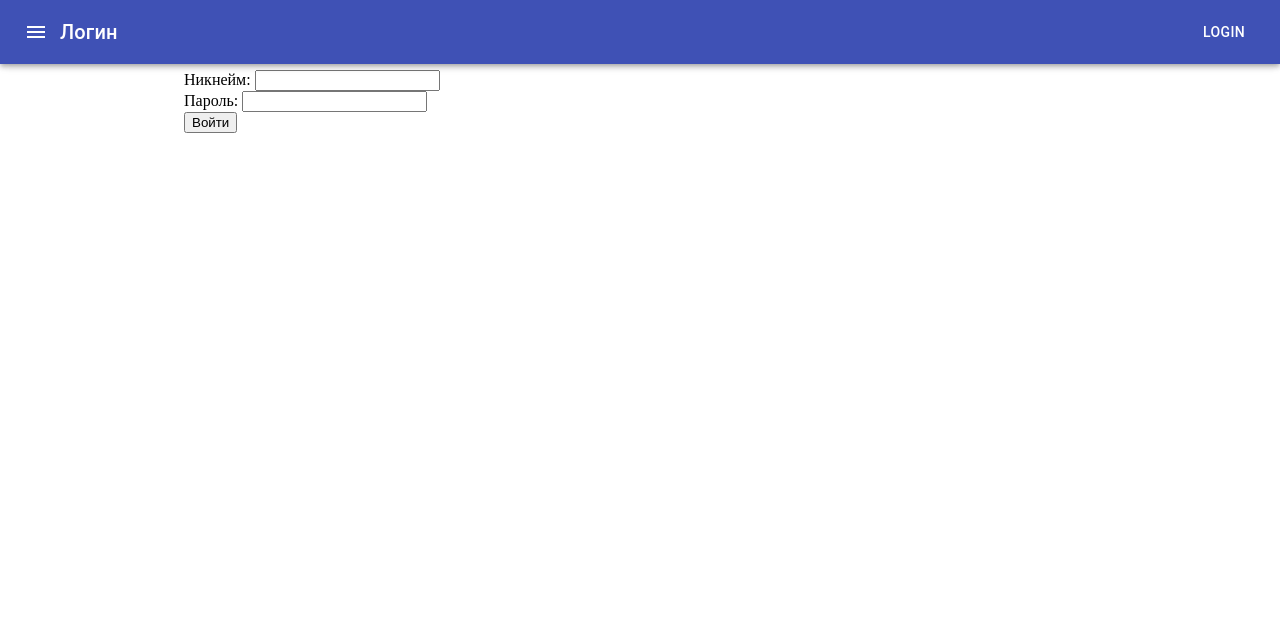
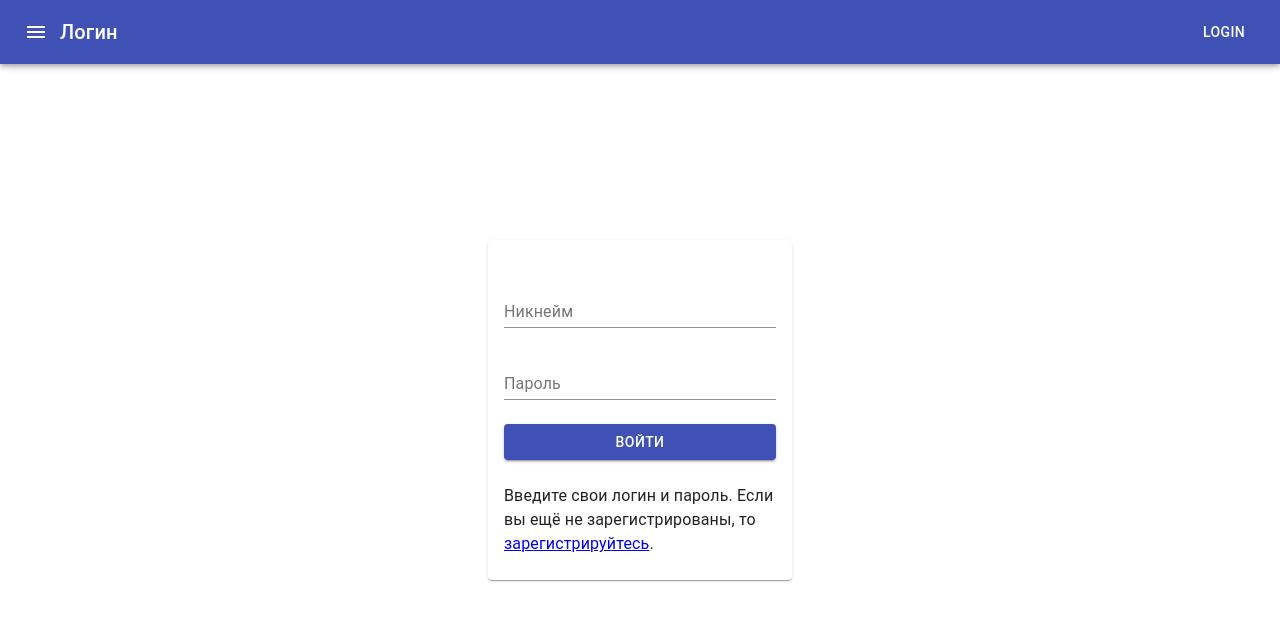
Before and after one commit to dmitryweiner/html-chat, a React app: page /login in a window 1280 px wide. Shown: the top 620 px of the page. Built offline with nearby package versions, Linux system fonts and the light colour scheme; no server answers.

Commit message:
Styling login form

```diff
--- a/package.json
+++ b/package.json
@@ -37,6 +37,7 @@
     "@babel/preset-react": "^7.10.4",
     "@material-ui/core": "^4.11.1",
     "@material-ui/icons": "^4.9.1",
+    "@material-ui/lab": "^4.0.0-alpha.57",
     "@storybook/addon-actions": "^6.0.28",
     "@storybook/addon-essentials": "^6.0.28",
     "@storybook/addon-links": "^6.0.28",
--- a/src/views/LoginView.js
+++ b/src/views/LoginView.js
@@ -1,5 +1,12 @@
 import React from 'react';
 import apiService from '@/apiService';
+import Grid from '@material-ui/core/Grid';
+import TextField from '@material-ui/core/TextField';
+import Button from '@material-ui/core/Button';
+import Typography from '@material-ui/core/Typography';
+import { Card, CardContent } from '@material-ui/core';
+import { Link } from 'react-router-dom';
+import Alert from '@material-ui/lab/Alert';
 
 export default class LoginView extends React.Component {
     constructor(props) {
@@ -8,15 +15,43 @@ export default class LoginView extends React.Component {
             nickname: '',
             password: '',
             result: null,
-            error: null
+            error: null,
+            formErrors: {
+                nickname: null,
+                password: null
+            }
         };
     }
 
+    validate() {
+        const formErrors = {};
+        let noErrors = true;
+        if (this.state.nickname.length === 0) {
+            formErrors.nickname = 'Введите никнейм';
+            noErrors = false;
+        }
+
+        if (this.state.password.length === 0) {
+            formErrors.password = 'Введите пароль';
+            noErrors = false;
+        }
+
+        this.setState({ formErrors });
+        return noErrors;
+    }
+
     handleSubmit(e) {
+        e.preventDefault();
+
         this.setState({
             result: null,
             error: null
         });
+
+        if (!this.validate()) {
+            return;
+        }
+
         apiService.auth
             .login({
                 nickname: this.state.nickname,
@@ -26,8 +61,7 @@ export default class LoginView extends React.Component {
                 this.setState({ result: 'Пользователь успешно залогинился' });
                 setTimeout(() => this.redirectAfterLogin(), 2000);
             })
-            .catch(error => this.setState({ error: 'Ошибка' + error.response.data.error }));
-        e.preventDefault();
+            .catch(error => this.setState({ error: 'Ошибка: ' + error.response.data.error }));
     }
 
     redirectAfterLogin() {
@@ -38,37 +72,77 @@ export default class LoginView extends React.Component {
     }
 
     render() {
-        const { error, result } = this.state;
+        const { error, result, nickname, password, formErrors } = this.state;
 
         return (
             <div className="login-view">
-                {error}
+                <Grid
+                    container
+                    spacing={0}
+                    direction="column"
+                    alignItems="center"
+                    justify="center"
+                    style={{ minHeight: '100vh', marginTop: '-60px' }}
+                >
+                    <Grid item xs={4}>
+                        <Card>
+                            <CardContent>
                                 {result && <div className="result">{result}</div>}
                                 <form onSubmit={e => this.handleSubmit(e)}>
-                    <div>
-                        <label>
-                            Никнейм:&nbsp;
-                            <input
-                                type="text"
+                                    <Grid container spacing={3}>
+                                        <Grid item xs={12}>
+                                            {error && <Alert severity="error">{error}</Alert>}
+                                            {result && <Alert severity="info">{result}</Alert>}
+                                        </Grid>
+                                        <Grid item xs={12}>
+                                            <TextField
+                                                error={formErrors.nickname}
+                                                helperText={formErrors.nickname}
+                                                fullWidth
                                                 name="nickname"
-                                value={this.state.nickname}
-                                onChange={e => this.setState({ nickname: e.target.value })}
+                                                label="Никнейм"
+                                                value={nickname}
+                                                onChange={e =>
+                                                    this.setState({ nickname: e.target.value })
+                                                }
                                             />
-                        </label>
-                    </div>
-                    <div>
-                        <label>
-                            Пароль:&nbsp;
-                            <input
-                                type="password"
+                                        </Grid>
+                                        <Grid item xs={12}>
+                                            <TextField
+                                                error={formErrors.password}
+                                                helperText={formErrors.password}
+                                                fullWidth
                                                 name="password"
-                                value={this.state.password}
-                                onChange={e => this.setState({ password: e.target.value })}
+                                                label="Пароль"
+                                                value={password}
+                                                onChange={e =>
+                                                    this.setState({ password: e.target.value })
+                                                }
                                             />
-                        </label>
-                    </div>
-                    <button type="submit">Войти</button>
+                                        </Grid>
+                                        <Grid item xs={12}>
+                                            <Button
+                                                fullWidth
+                                                type="submit"
+                                                variant="contained"
+                                                color="primary"
+                                            >
+                                                Войти
+                                            </Button>
+                                        </Grid>
+                                        <Grid item xs={12}>
+                                            <Typography variant="body1">
+                                                Введите свои логин и пароль. Если вы ещё не
+                                                зарегистрированы, то{' '}
+                                                <Link to="/registration">зарегистрируйтесь</Link>.
+                                            </Typography>
+                                        </Grid>
+                                    </Grid>
                                 </form>
+                            </CardContent>
+                        </Card>
+                    </Grid>
+                </Grid>
             </div>
         );
     }
```
Also changed, not shown: 1 other file (tests, documents, lock files or other folders). Lines whose indentation alone changed are shown as unchanged.
